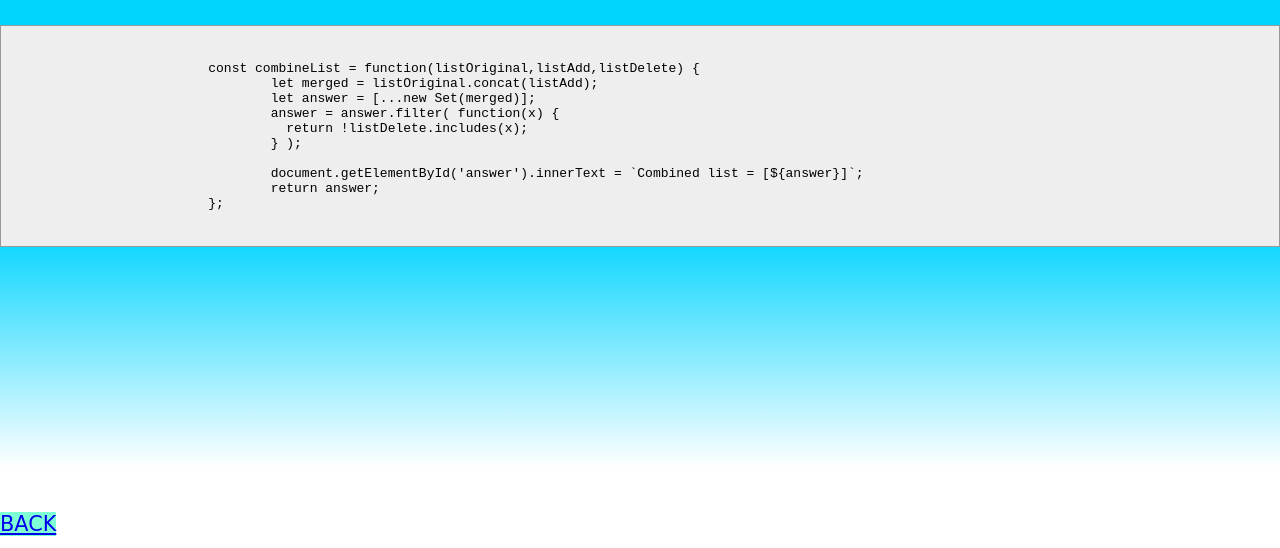
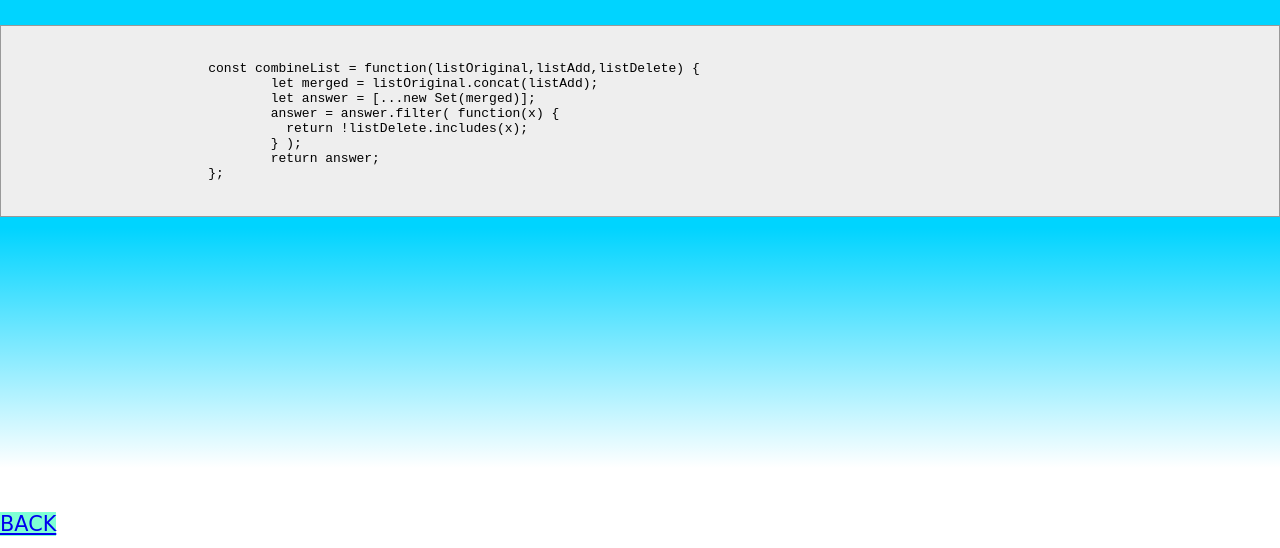
Before and after one commit to theslantedroom/Pascals-Triangle, a plain HTML site: page combinelist.html in a window 1280 px wide. Shown: the part 252-800 px from the top of the page. Drawn offline with Linux system fonts and the light colour scheme; a web font is replaced by a local one.

Commit message:
push update

```diff
--- a/combinelist.html
+++ b/combinelist.html
@@ -35,8 +35,6 @@
 				answer = answer.filter( function(x) {
 				  return !listDelete.includes(x);
 				} );
-
-				document.getElementById('answer').innerText = `Combined list = [${answer}]`;
 				return answer;
 			};
 		</code>
```
